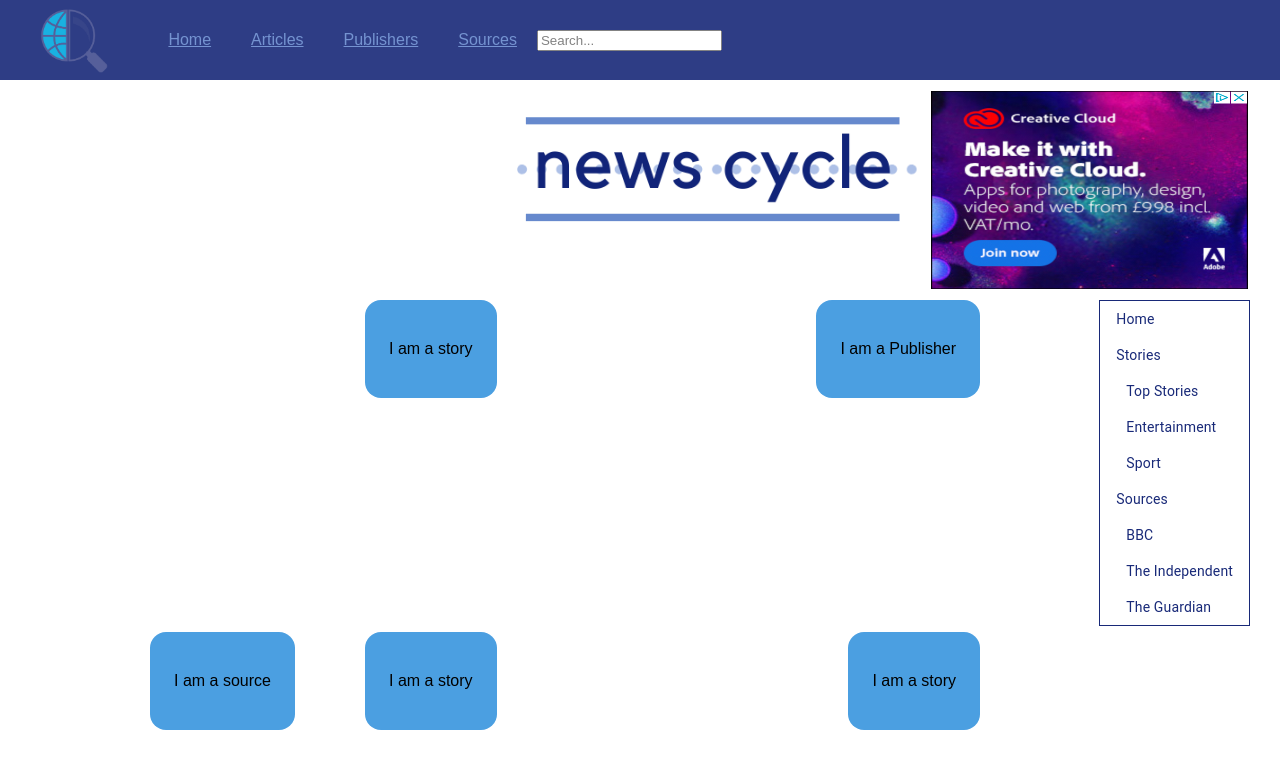
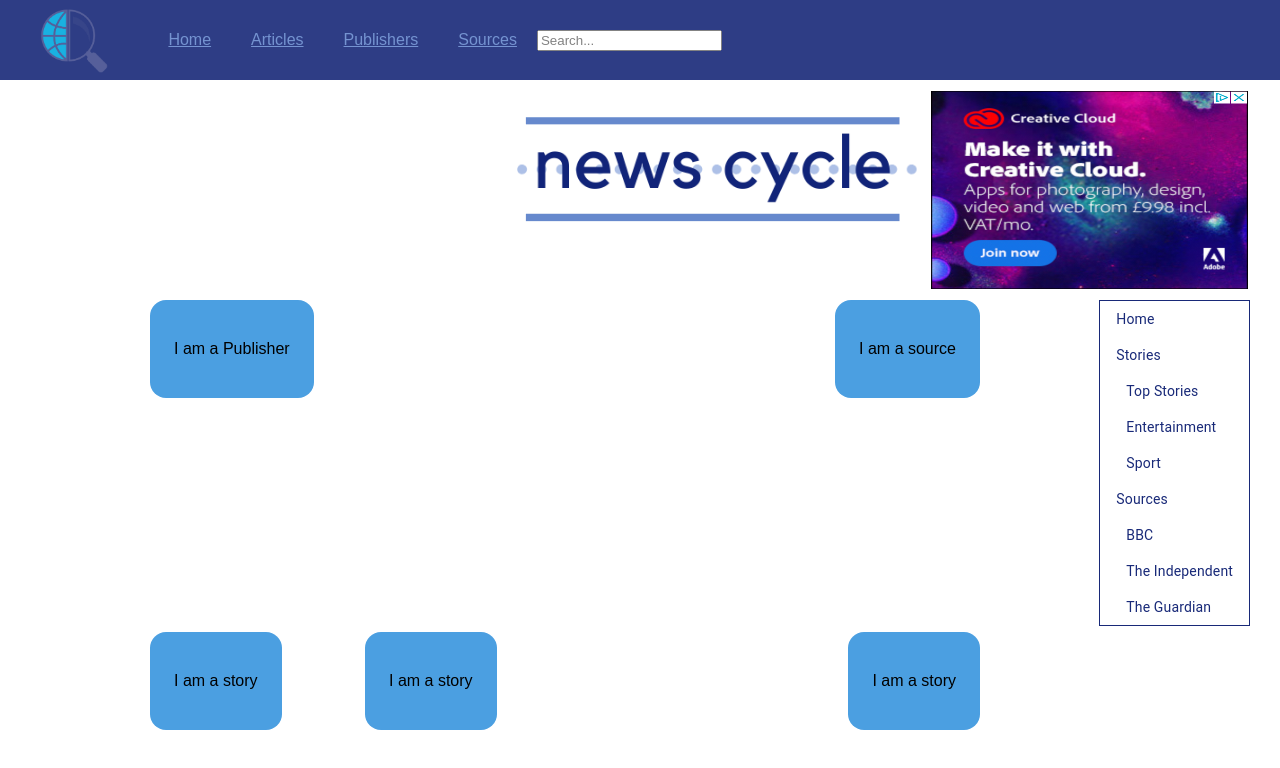
Before and after one commit to arocks9206/News-Aggregator-Frontend, a React (Create React App) app: page / in a window 1280 px wide. Shown: the top 768 px of the page. Built offline with nearby package versions, Linux system fonts and the light colour scheme; no server answers.

Commit message:
adjusted div class to classNames in news container

```diff
--- a/src/Ad.js
+++ b/src/Ad.js
@@ -2,7 +2,7 @@ import React from 'react';
 
 const Ad = (props) => {
   return (
-    <div class="adspace-container">
+    <div className="adspace-container">
       <img src="/images/ad.png"  alt="Ad"/>
     </div>
   )
--- a/src/Title.js
+++ b/src/Title.js
@@ -2,7 +2,7 @@ import React from 'react';
 
 const Title = (props) => {
   return(
-    <div class="title">
+    <div className="title">
       <img src="/images/logo.png"  alt="Ad"/>
     </div>
   )
--- a/src/containers/NewsContainer.js
+++ b/src/containers/NewsContainer.js
@@ -37,11 +37,11 @@ class NewsContainer extends Component {
 
     return (
       <div id="newsContainer">
-        <div class="item item-2"> <PublisherList/> </div>
-        <div class="item item-3"> <SourceList/> </div>
-        <div class="item item-4"> <StoryList/> </div>
-        <div class="item item-5"> <StoryList/> </div>
-        <div class="item item-6"> <StoryList/> </div>
+        <div className="item item-1"> <PublisherList/> </div>
+        <div className="item item-2"> <SourceList/> </div>
+        <div className="item item-3"> <StoryList/> </div>
+        <div className="item item-4"> <StoryList/> </div>
+        <div className="item item-5"> <StoryList/> </div>
       </div>
     );
   }
--- a/src/index.css
+++ b/src/index.css
@@ -182,14 +182,6 @@ header {
   align-self: center;
 }
 
-.item-6 {
-  grid-column: 4 / span 1;
-  grid-row: fourth-line / 4;
-  position: fixed;
-  top: 300px;
-  left: 365px;
-  align-self: center;
-}
 
 #wrapper {
   height: 100%;
```
